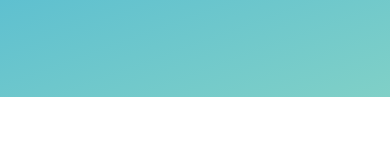
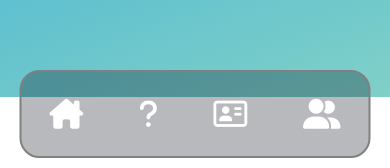
Before and after one commit to MardonbeKhursanov/newRepository, a plain HTML site: page index.html in a window 390 px wide. Shown: the part 676-844 px from the top of the page. Drawn offline with Linux system fonts and the light colour scheme; a web font is replaced by a local one.

Commit message:
togirlandi ok

```diff
--- a/index.html
+++ b/index.html
@@ -11,6 +11,12 @@
 <body>
 
         <header>
+            <div class="menu">
+                <a href="#"><i class="fa-solid fa-house-chimney"></i></a>
+                <a href="#"><i class="fa-solid fa-question"></i></a>
+                <a href="#"><i class="fa-regular fa-address-card"></i></a>
+                <a href="#"><i class="fa-solid fa-user-group"></i></a>
+            </div>
             <nav>
                 <div class="container" style="padding: 0;">
                     <div class="nav_bar">
--- a/media.css
+++ b/media.css
@@ -55,6 +55,12 @@
         width: 100%;
         height: 70vh;
     }
+    .menu{
+        display: flex;
+    }
+    .menu i{
+        display: block;
+    }
 }
 @media screen and (max-height: 500px){
     .header-title-row img{
--- a/style.css
+++ b/style.css
@@ -20,6 +20,29 @@ body{
     overflow: hidden;
     scale: 1.5;
 }
+.menu{
+    position: fixed;
+    height: 5vh;
+    background-color: #02051447;
+    width: 90%;
+    display: flex;
+    justify-content: space-around;
+    bottom: 10px;
+    z-index: 100;
+    left: 50%;
+    transform: translate(-50%);
+    border-radius: 20px;
+    align-items: center;
+    padding: 5vh 0vh;
+    border: 2px solid grey;
+    display: none;
+}
+.menu i{
+    font-size: 30px;
+    color: white;
+    display: none;
+}
+
 
 header{
     /* height: 100vh; */
```
